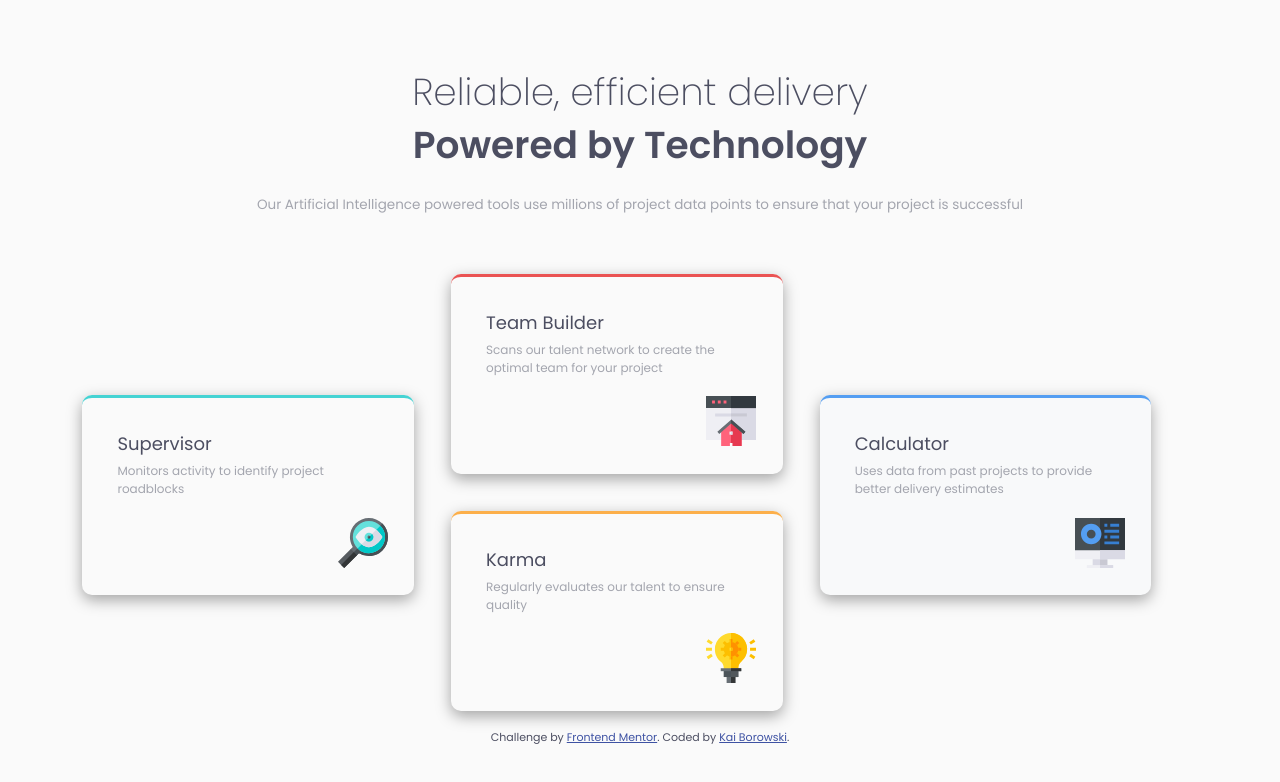
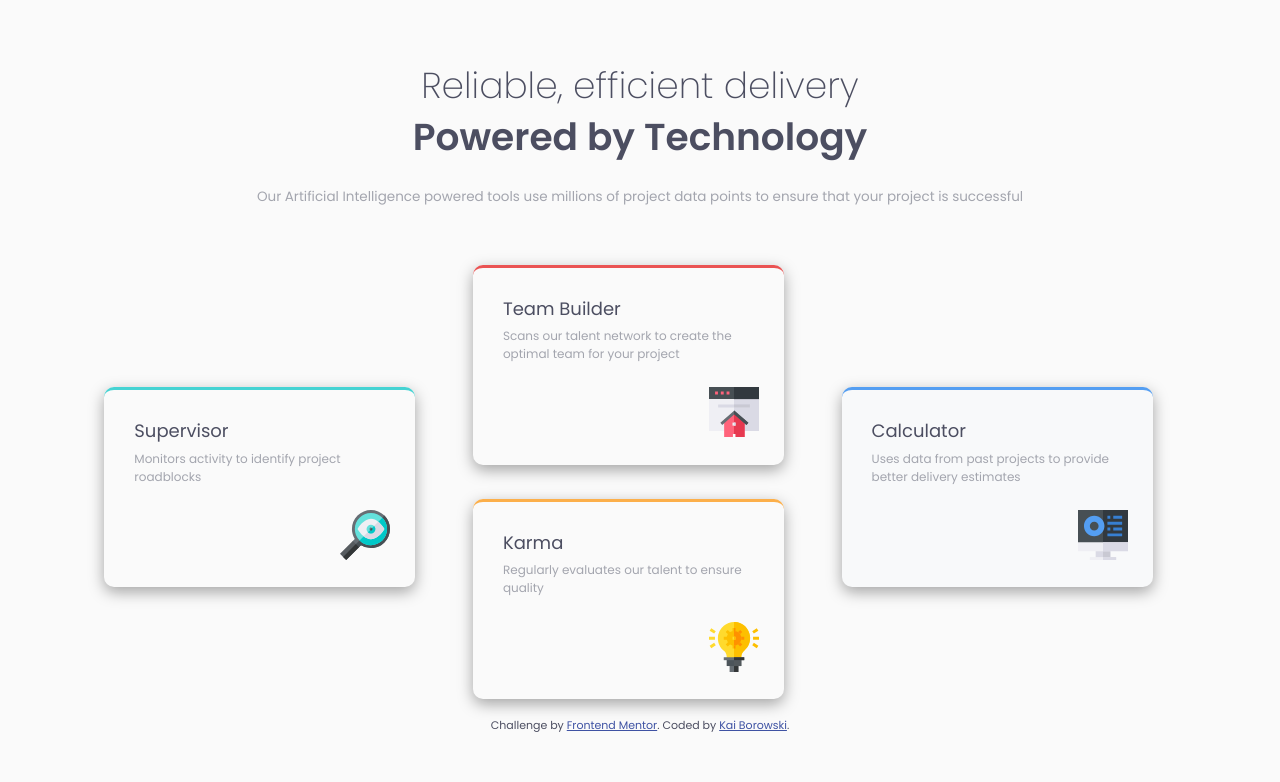
Before and after one commit to KaiBoro/FCC-Newbie-4, a plain HTML site: page index.html in a window 1280 px wide. Drawn offline with nearby package versions, Linux system fonts and the light colour scheme.

Commit message:
Update h1 font size

```diff
--- a/queries.css
+++ b/queries.css
@@ -7,6 +7,7 @@
   div.col-box {
     width: 32%;
     float: left;
+    padding-left: 2%;
   }
 
   div.box.box-green,
@@ -17,7 +18,6 @@
 
 /* 768px row upwards */
 @media only screen and (min-width: 768px) {
-
   div.box {
     width: 40%;
     float: left;
--- a/styles.css
+++ b/styles.css
@@ -29,13 +29,14 @@ body {
 /* ------ TOP AREA ------ */
 .top-area {
   text-align: center;
-  margin-top: 70px;
-  width: 90%;
+  margin-top: 5%;
+  width: 92%;
   margin-left: auto;
   margin-right: auto;
 }
 
 h1:first-child {
+  font-size: 240%;
   font-weight: 200;
 }
 
@@ -60,10 +61,10 @@ h1 {
 .box {
   width: 90%;
   height: 200px;
-  padding: 35px;
+  padding: 30px;
   position: relative;
   -webkit-border-radius: 10px;
-
+  border-radius: 10px;
   margin: 5%;
   box-shadow: rgba(0, 0, 0, 0.35) 0px 5px 15px;
 }
```
